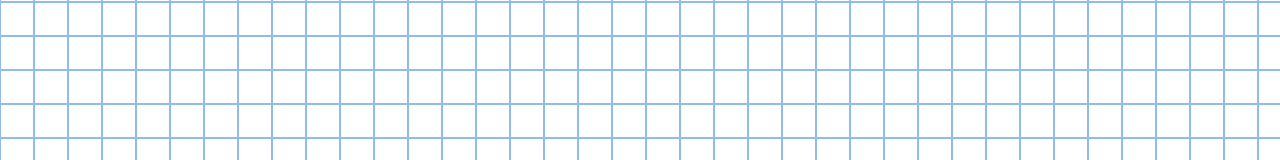
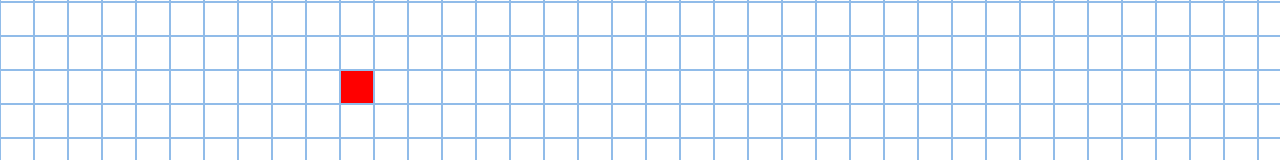
Before and after one commit to Skora01/pathfinding-visualizer, a React (Create React App) app: page / in a window 1280 px wide. Shown: the part 384-544 px from the top of the page. Built offline with nearby package versions, Linux system fonts and the light colour scheme.

Commit message:
making the dijkstra's pathfinder

```diff
--- a/src/components/Main.js
+++ b/src/components/Main.js
@@ -1,5 +1,11 @@
 import React,{useState} from "react";
-import Node from "./Node"
+import Node from "./Node";
+
+const START_NODE_ROW = 10;
+const START_NODE_COL = 10;
+const END_NODE_ROW = 10;
+const END_NODE_COL = 40;
+
 
 function Main() {
 
@@ -8,7 +14,10 @@ function Main() {
     function createNode(row, col) {
         return {
             row: row,
-            col : col
+            col : col,
+            isStart : row === START_NODE_ROW && col === START_NODE_COL,
+            isEnd : row === END_NODE_ROW && col === END_NODE_COL,
+            distance: Infinity
         }
     }
 
@@ -36,12 +45,14 @@ function Main() {
                             <div key={rowIndex} className="grid__row">
                                 {
                                     row.map((node,nodeIndex) => {
-                                        const {row, col} = node
+                                        const {row, col,isStart, isEnd} = node
                                         return (
                                             <Node
                                                 key={nodeIndex}
                                                 row={row}
                                                 col={col}
+                                                isStart={isStart}
+                                                isEnd={isEnd}
                                             />
                                         )
                                     })
--- a/src/components/Node.js
+++ b/src/components/Node.js
@@ -1,8 +1,15 @@
 import React from "react";
 
 function Node (props) {
+
+    const extraClassName = props.isStart
+        ? "startNode"
+        : props.isEnd
+        ? "endNode"
+        : ""
+
     return (
-        <div className="node"></div>
+        <div className={`node ${extraClassName}`}></div>
     )
 }
 
--- a/src/style.css
+++ b/src/style.css
@@ -70,3 +70,11 @@ nav {
 }
 
 /*Utilities*/
+
+.startNode {
+    background-color: red;
+}
+
+.endNode {
+    background-color: green;
+}
```
Also changed, not shown: src/algorithms/dijkstra.js (added).
